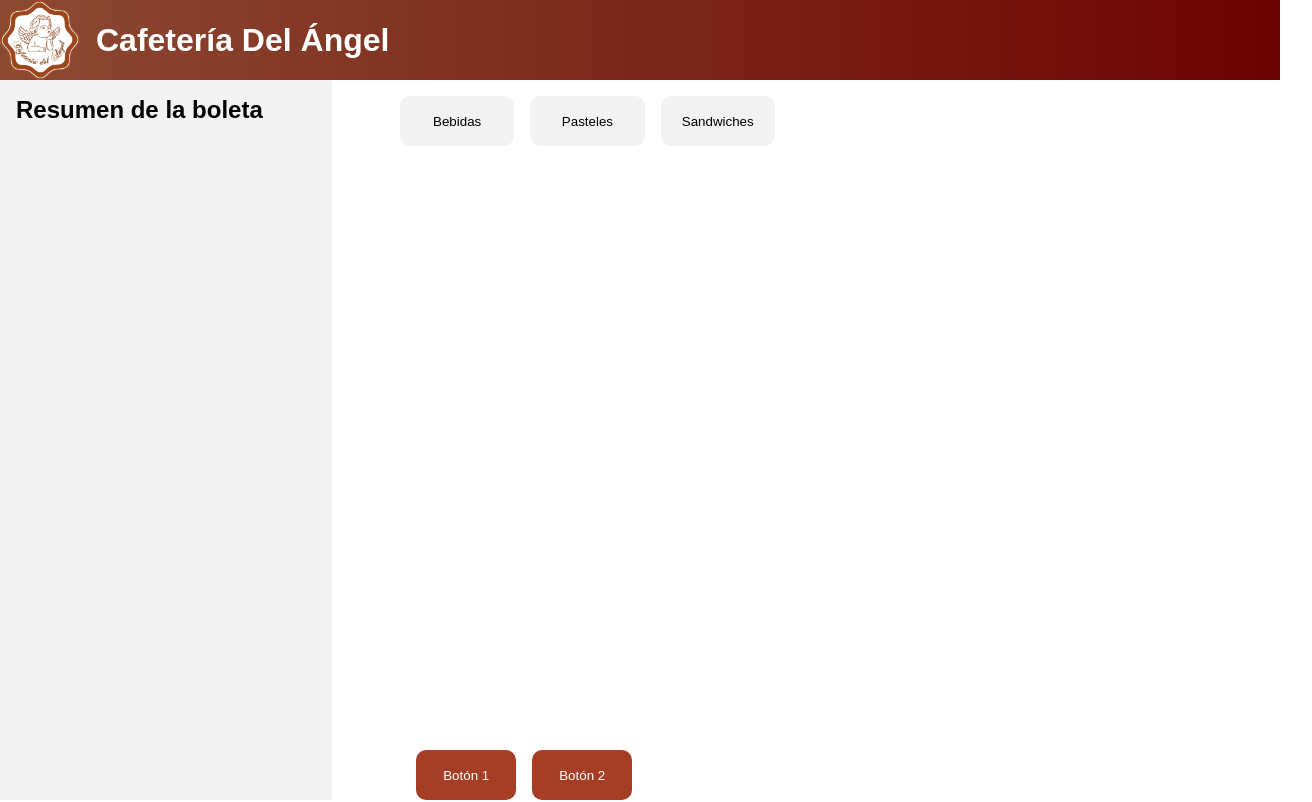
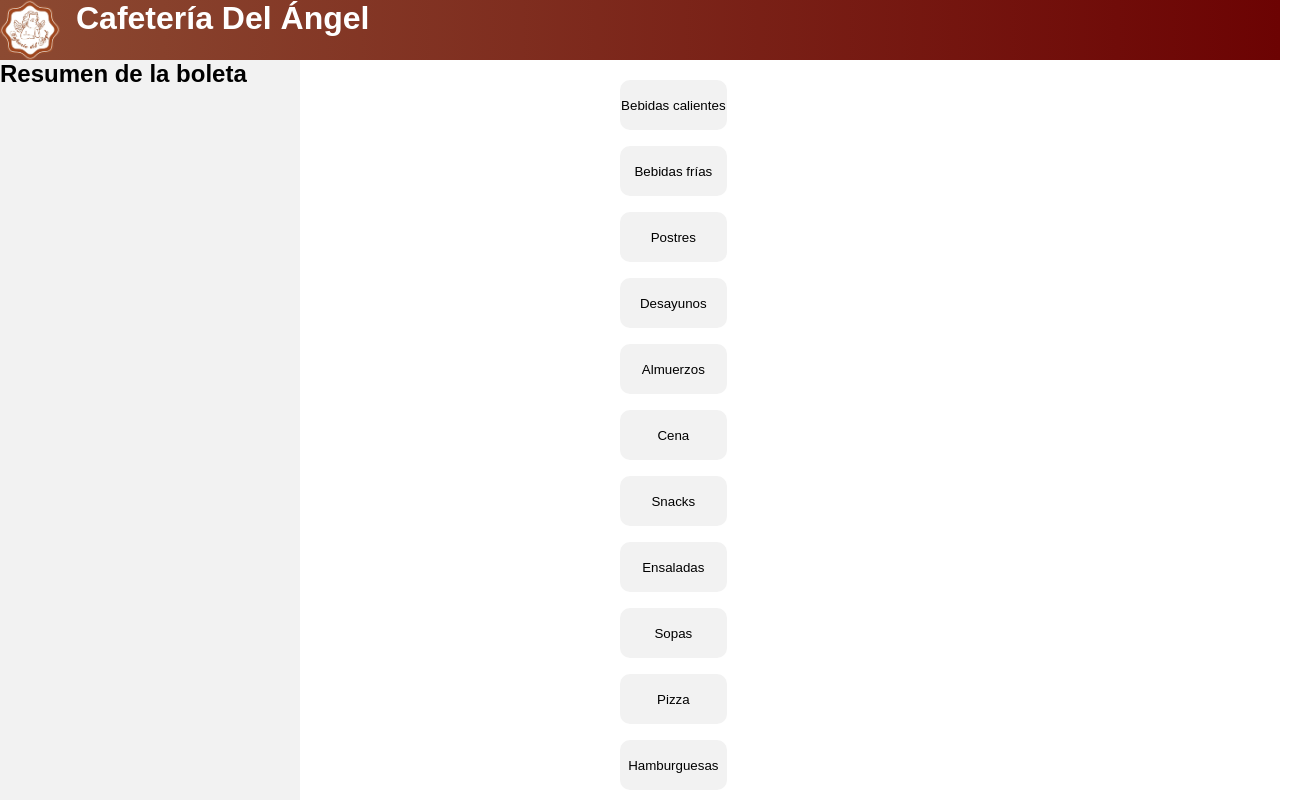
Before and after one commit to Chucaflu11/POS-Cafeteria, a React (Vite) app: page / in a window 1280 px wide. Shown: the top 802 px of the page, 1312 px wide, since content can reach past the window. Built offline with nearby package versions, Linux system fonts and the light colour scheme; a web font is replaced by a local one.

Commit message:
Added containers. menu-options on column not in grid??

```diff
--- a/src/components/App.jsx
+++ b/src/components/App.jsx
@@ -6,26 +6,29 @@ import Footer from './Footer';
 import MenuOptions from './MenuOptions';
 import CategoryProducts from './CategoryProducts';
 
+import '../styles/App.css'
+
 function App() {
   const [selectedCategory, setSelectedCategory] = useState(null);
-  const [cart, setCart] = useState([]);
 
   return (
     <div className="app">
       <Header />
+      <div className='main-content'>
         <div className="content">
-        <Sidebar cart={cart} />
+          <Sidebar />
+          <div className="content-right">
             {selectedCategory ? (
               <CategoryProducts
                 category={selectedCategory}
-            cart={cart}
-            setCart={setCart}
               />
             ) : (
               <MenuOptions setSelectedCategory={setSelectedCategory} />
             )}
+            <Footer />
           </div>
-      <Footer />
+        </div>
+      </div>
     </div>
   );
 }
--- a/src/components/MenuOptions.jsx
+++ b/src/components/MenuOptions.jsx
@@ -4,7 +4,29 @@ import React from 'react';
 import '../styles/MenuOptions.css';
 
 function MenuOptions({ setSelectedCategory }) {
-  const categories = ['Bebidas', 'Pasteles', 'Sandwiches']; // Ejemplo de categorías
+  const categories = [
+    'Bebidas calientes',
+    'Bebidas frías',
+    'Postres',
+    'Desayunos',
+    'Almuerzos',
+    'Cena',
+    'Snacks',
+    'Ensaladas',
+    'Sopas',
+    'Pizza',
+    'Hamburguesas',
+    'Sushi',
+    'Comida mexicana',
+    'Comida italiana',
+    'Comida asiática',
+    'Comida rápida',
+    'Comida gourmet',
+    'Vegetariano',
+    'Vegano',
+    'Comida casera'
+  ];
+
 
   return (
     <div className="menu-options">
--- a/src/components/Sidebar.jsx
+++ b/src/components/Sidebar.jsx
@@ -8,7 +8,7 @@ function Sidebar({ cart }) {
     <aside className="sidebar">
       <h2>Resumen de la boleta</h2>
       <ul>
-        {cart.map((item, index) => (
+        {Array.isArray(cart) && cart.map((item, index) => (
           <li key={index}>{item.name}</li>
         ))}
       </ul>
--- /dev/null
+++ b/src/styles/App.css
@@ -0,0 +1,17 @@
+.app {
+    width: 100%;
+    height: 100vh;
+    display: flex;
+    flex-direction: column;
+}
+
+.main-content {
+    display: flex;
+    flex-grow: 1;
+}
+
+.content-right {
+    flex-grow: 1;
+    display: flex;
+    flex-direction: column;
+  }
--- a/src/styles/Footer.css
+++ b/src/styles/Footer.css
@@ -1,8 +1,9 @@
 .footer {
-    position: fixed;
+    width: 100%;
+    height: 300px;
+    clear: both;
     bottom: 0;
-    left: 300px; /* Adjusted to align to the right of the sidebar */
-}
+  }
 
 .footer .button-container {
     display: grid;
--- a/src/styles/Header.css
+++ b/src/styles/Header.css
@@ -1,13 +1,9 @@
 .header {
-    position: fixed;
-    top: 0;
+    display: flex;
     width: 100%;
-    display: flex;
-    align-items: center;
+    height: 60px; /* or whatever height you want */
     background: linear-gradient(to right, #8C4A32, #6C0303);
-    height: 10vh; /* Set a specific height for the header */
-    box-sizing: border-box;
-}
+  }
 
 .header .logo {
     height: 100%; /* Adjust the height of the logo */
--- a/src/styles/MenuOptions.css
+++ b/src/styles/MenuOptions.css
@@ -1,12 +1,10 @@
 .menu-options {
-    position: absolute;
-    left: 30vw; /* Position the menu options to the right of the sidebar */
-    top: 10vh; /* Position the menu options below the header */
-    width: 70vw; /* Set the width relative to the viewport width */
+  flex-grow: 1;
+  margin-left: 300px; /* sidebar width */
+  padding: 20px;
   display: grid;
-    grid-template-columns: repeat(auto-fill, minmax(100px, 1fr));
-    grid-gap: 1em;
-    padding: 1em;
+  grid-template-columns: repeat(auto-fill, minmax(100px, 1fr)); /* Crear columnas con un ancho mínimo de 100px */
+  grid-gap: 1em; /* Espacio entre los botones */
 }
 
 .menu-options button {
@@ -15,4 +13,5 @@
   text-align: center;
   height: 50px; /* Set a fixed height for the buttons */
   border-radius: 10px; /* Round the borders of the buttons */
+  cursor: pointer; /* Cambiar el cursor al pasar sobre los botones */
 }
--- a/src/styles/Sidebar.css
+++ b/src/styles/Sidebar.css
@@ -1,13 +1,10 @@
 .sidebar {
-    position: fixed;
-    left: 0;
-    top: 10vh; /* Position the sidebar below the header */
-    bottom: 0;
-    width: 300px; /* Set the width relative to the viewport width */
+    width: 300px;
+    height: calc(100vh - 60px); /* height of viewport minus header height */
     background-color: #F2F2F2;
-    padding: 1em; /* Use em for padding */
-    overflow: auto;
-}
+    float: left;
+  }
+
 
 .sidebar h2 {
     margin-top: 0;
```
Lines whose indentation alone changed are shown as unchanged.
